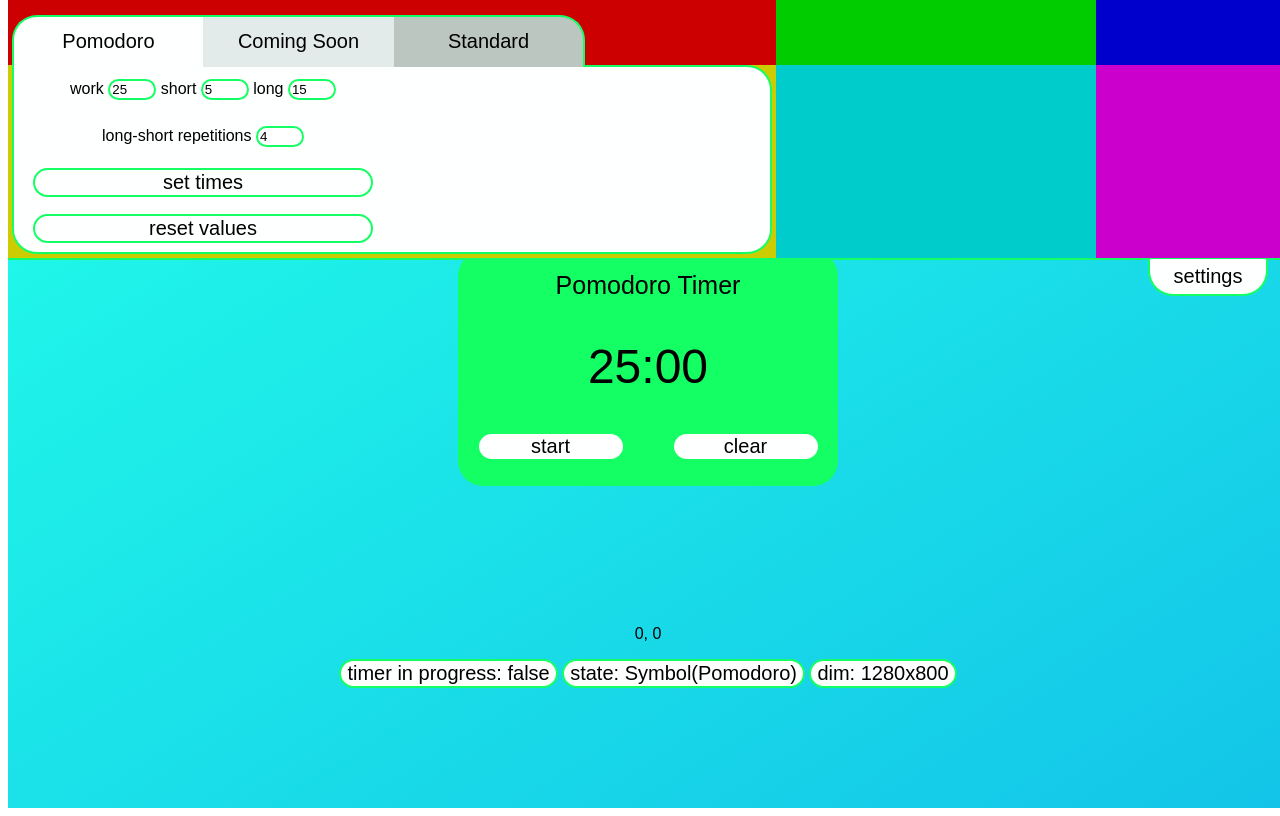
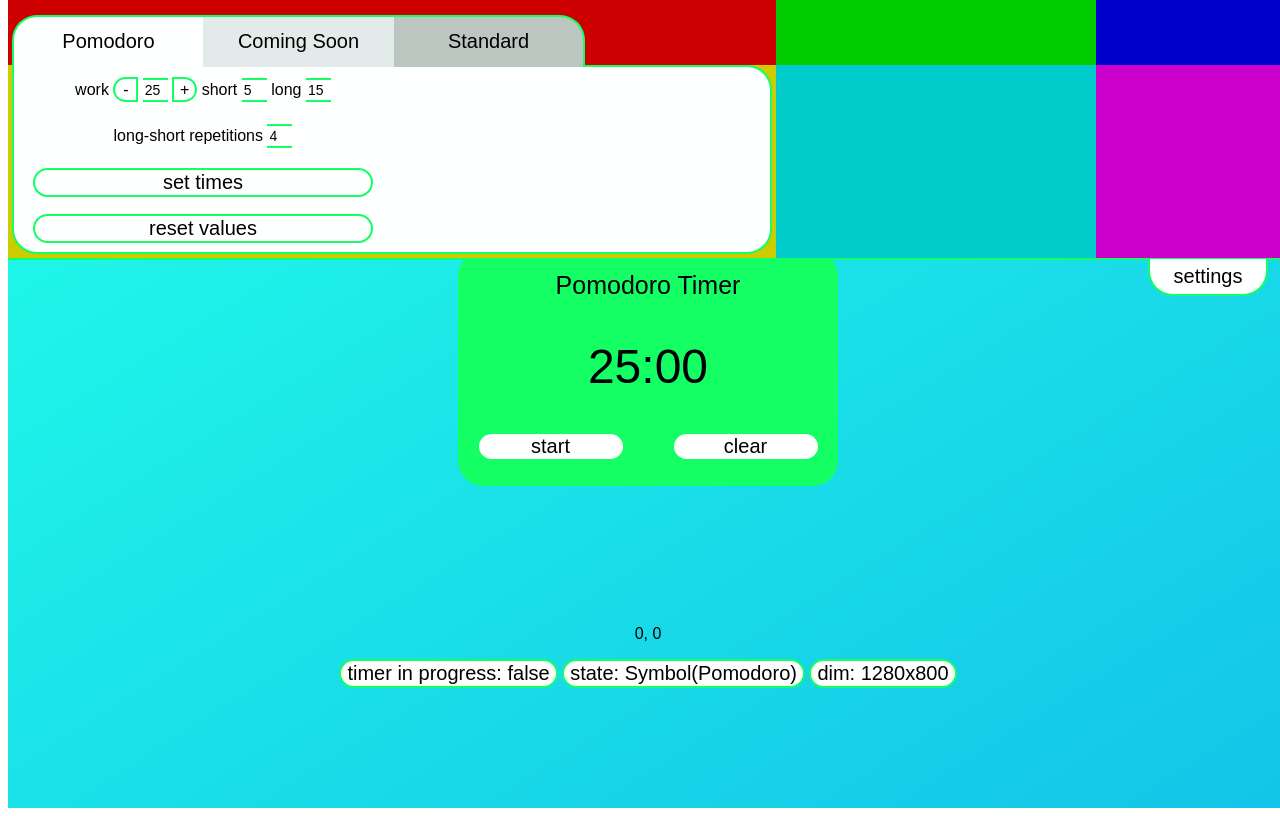
Before and after one commit to niblicat/pomodoro, a SvelteKit app: page / in a window 1280 px wide. Built offline with nearby package versions, Linux system fonts and the light colour scheme; a web font is replaced by a local one.

Commit message:
progress on making nice looking input buttons

```diff
--- a/src/routes/+page.svelte
+++ b/src/routes/+page.svelte
@@ -180,7 +180,25 @@
                     {#if $timerStateRead === timer.TimerStates.Pomodoro}
                         <div>
                             <label for="workInput">work</label>
+
+                            <button
+                            class="inputButton left"
+                            on:click={() => {
+                                if (pomoWork > 1) pomoWork--;
+                            }}
+                            >
+                            -
+                            </button>
                             <input type="number" id="workInput" bind:value={pomoWork} min="1" step="1"/>
+                            <button
+                            class="inputButton right"
+                            on:click={() => {
+                                pomoWork++;
+                            }}
+                            >
+                            +
+                            </button>
+
                             <label for="shortInput">short</label>
                             <input type="number" id="shortInput" bind:value={pomoShort} min="0" step="1"/>
                             <label for="longInput">long</label>
@@ -414,9 +432,20 @@
     }
 
     input[type="number"] {
-        width: 48px;
-        border: 2px solid var(--divback);
-        border-radius: 25px;
+        font-size: 14px;
+        height: 24px;
+        width: 25px;
+        border-top: 2px solid var(--divback);
+        border-bottom: 2px solid var(--divback);
+        border-left: 0px;
+        border-right: 0px;
+        -webkit-appearance: textfield;
+        -moz-appearance: textfield;
+        appearance: textfield;
+    }
+    input[type=number]::-webkit-inner-spin-button,
+    input[type=number]::-webkit-outer-spin-button {
+        -webkit-appearance: none;
     }
 
     .background {
@@ -635,6 +664,21 @@
         width: 90%;
     }
 
+    button.inputButton {
+        font-size: 16px;
+        min-width: 25px;
+        width: 25px;
+        height: 25px;
+        padding: 0px;
+
+    }
+    button.inputButton.left {
+        border-radius: 25px 0px 0px 25px;
+    }
+    button.inputButton.right {
+        border-radius: 0px 25px 25px 0px;
+    }
+
     #closeMenu {
         padding: 4px;
         align-self: baseline;
```
